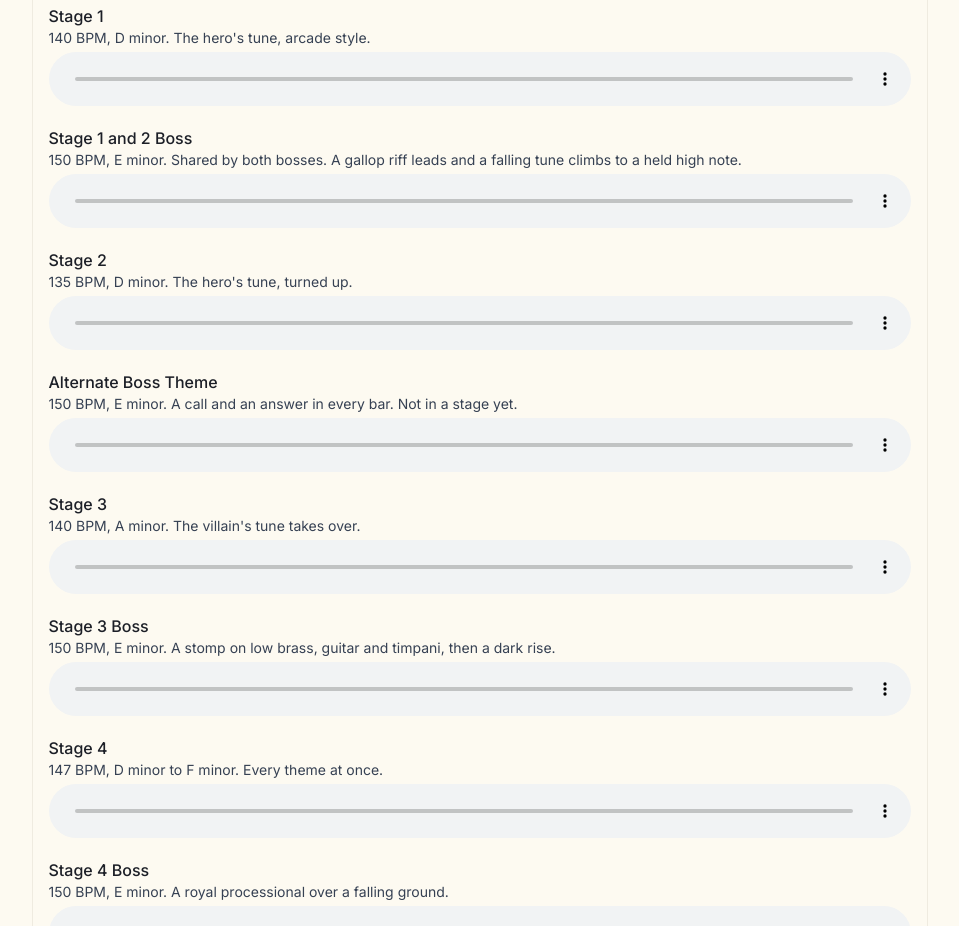
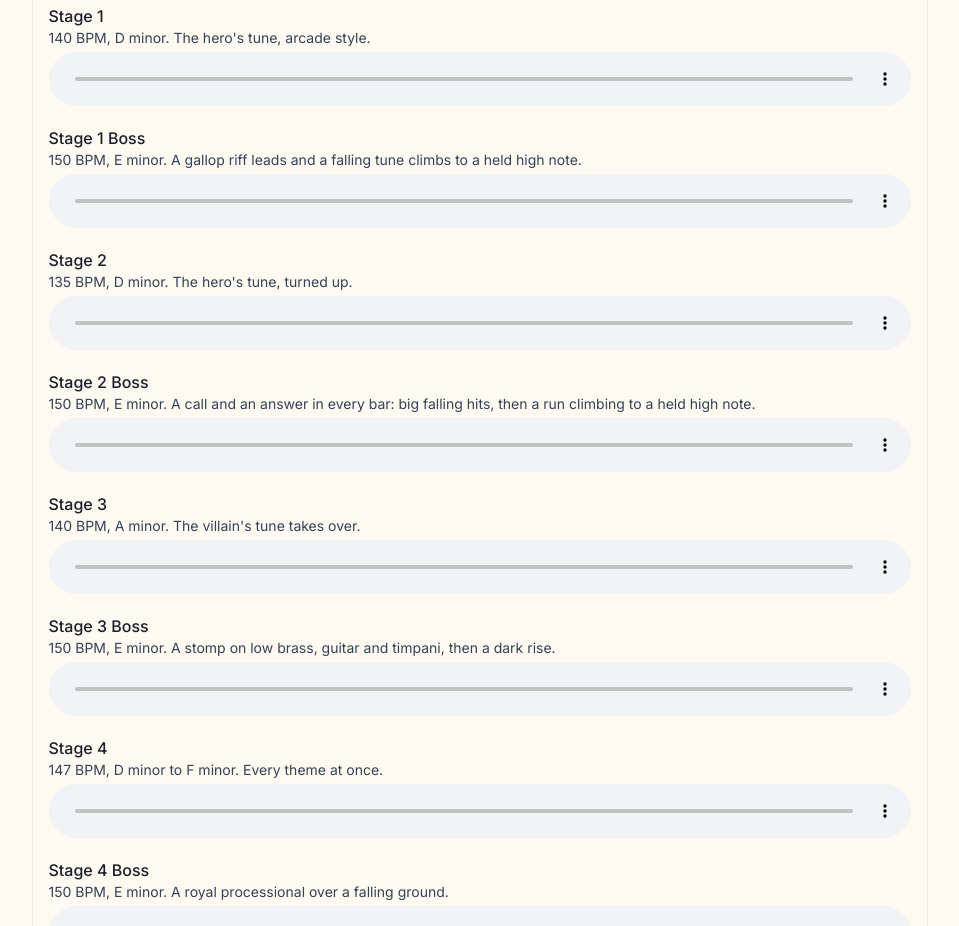
Before and after one commit to arhamHumayun/personal-site, a Next.js app: page /projects/tiny-ship in a window 1280 px wide. Shown: the part 1080-2006 px from the top of the page, without its empty margins (153-1112 px from the left). Built offline with nearby package versions, Linux system fonts and the light colour scheme.

Commit message:
Label stage-boss-theme-2 as the Stage 2 boss song
Co-Authored-By: Claude Sonnet 5.5 <noreply@anthropic.com>
Claude-Session: https://claude.ai/code/session_014aAxLUFdm4rBfxN2anUJ8r

```diff
--- a/app/projects/tiny-ship/page.tsx
+++ b/app/projects/tiny-ship/page.tsx
@@ -16,9 +16,9 @@ export const metadata = {
 const soundtrack = [
   { title: "Menu Theme", info: "70 BPM, D minor. The hero's tune, slow and airy.", file: "menu-theme" },
   { title: "Stage 1", info: "140 BPM, D minor. The hero's tune, arcade style.", file: "gameplay-theme" },
-  { title: "Stage 1 and 2 Boss", info: "150 BPM, E minor. Shared by both bosses. A gallop riff leads and a falling tune climbs to a held high note.", file: "stage-boss-theme" },
+  { title: "Stage 1 Boss", info: "150 BPM, E minor. A gallop riff leads and a falling tune climbs to a held high note.", file: "stage-boss-theme" },
   { title: "Stage 2", info: "135 BPM, D minor. The hero's tune, turned up.", file: "afterburn" },
-  { title: "Alternate Boss Theme", info: "150 BPM, E minor. A call and an answer in every bar. Not in a stage yet.", file: "stage-boss-theme-2" },
+  { title: "Stage 2 Boss", info: "150 BPM, E minor. A call and an answer in every bar: big falling hits, then a run climbing to a held high note.", file: "stage-boss-theme-2" },
   { title: "Stage 3", info: "140 BPM, A minor. The villain's tune takes over.", file: "redline" },
   { title: "Stage 3 Boss", info: "150 BPM, E minor. A stomp on low brass, guitar and timpani, then a dark rise.", file: "stage-boss-theme-3" },
   { title: "Stage 4", info: "147 BPM, D minor to F minor. Every theme at once.", file: "zero-hour" },
```
